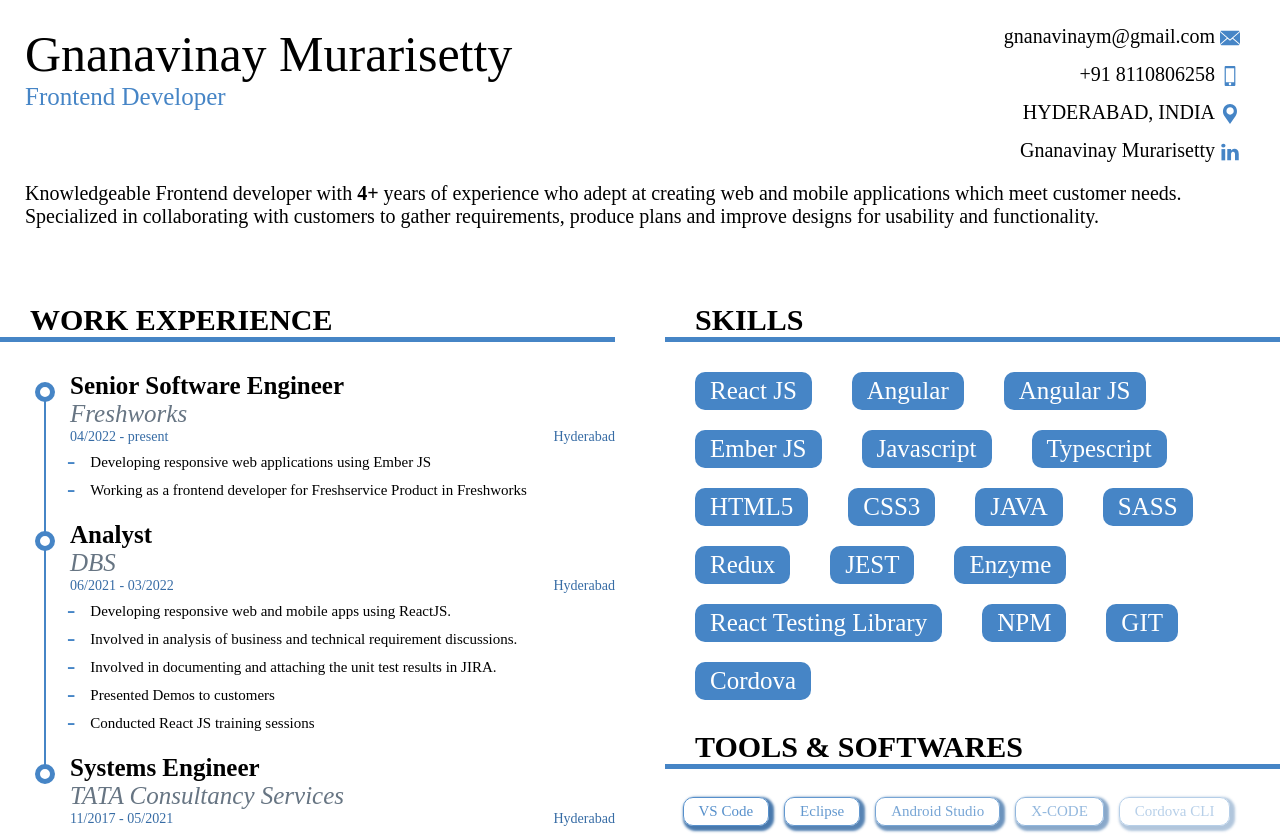
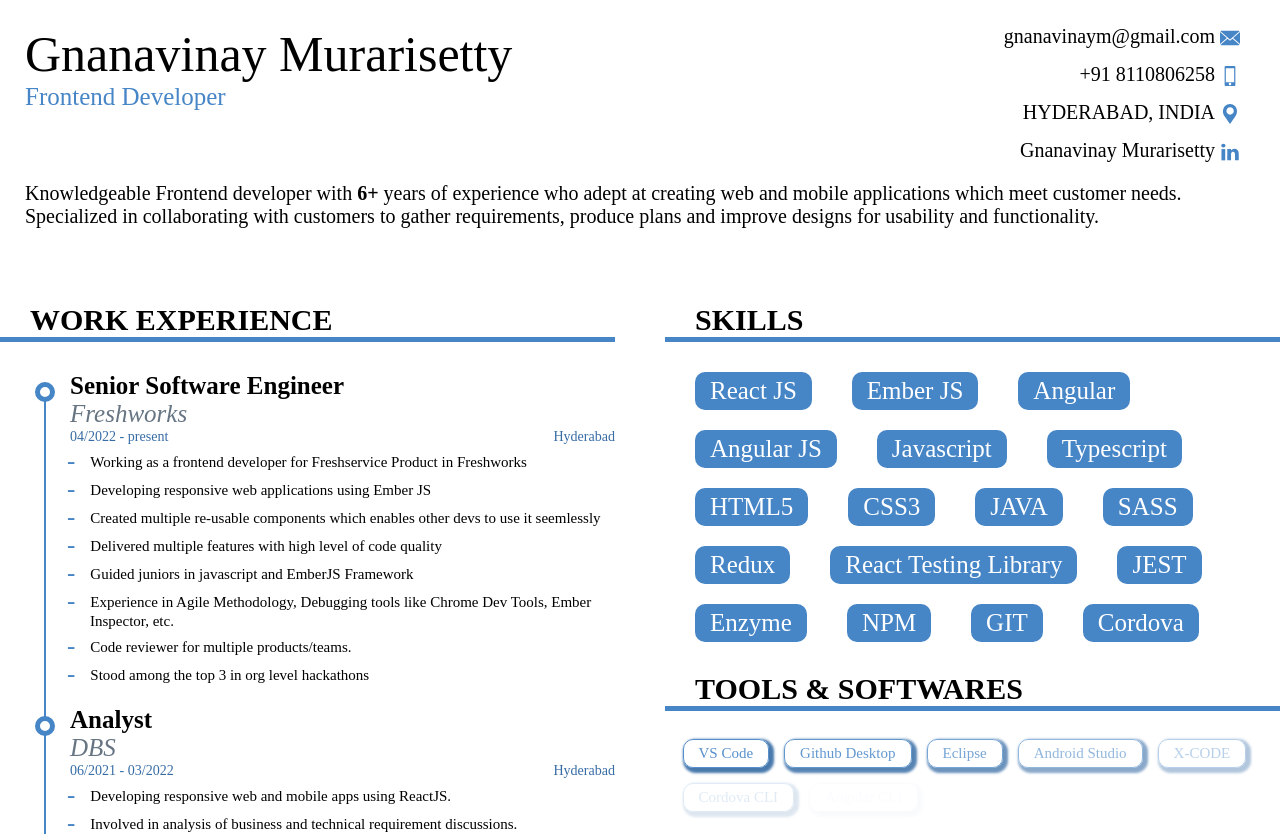
Before and after one commit to vinnu214/my-resume, a React (Create React App) app: page / in a window 1280 px wide. Shown: the top 834 px of the page. Built offline with nearby package versions, Linux system fonts and the light colour scheme.

Commit message:
Updated Freshworks Resume

```diff
--- a/src/components/Description.js
+++ b/src/components/Description.js
@@ -70,7 +70,7 @@ function Description() {
         data-aos="fade-down"
         data-aos-delay="700"
       >
-        Knowledgeable Frontend developer with <strong>4+</strong> years of
+        Knowledgeable Frontend developer with <strong>6+</strong> years of
         experience who adept at creating web and mobile applications which meet
         customer needs. Specialized in collaborating with customers to gather
         requirements, produce plans and improve designs for usability and
--- a/src/resumeData.js
+++ b/src/resumeData.js
@@ -22,8 +22,14 @@ export const WorkExperiences = [
     endDate: "",
     location: "Hyderabad",
     rolesandResp: [
+      "Working as a frontend developer for Freshservice Product in Freshworks",
       "Developing responsive web applications using Ember JS",
-      "Working as a frontend developer for Freshservice Product in Freshworks",
+      "Created multiple re-usable components which enables other devs to use it seemlessly",
+      "Delivered multiple features with high level of code quality",
+      "Guided juniors in javascript and EmberJS Framework",
+      "Experience in Agile Methodology, Debugging tools like Chrome Dev Tools, Ember Inspector, etc.",
+      "Code reviewer for multiple products/teams.",
+      "Stood among the top 3 in org level hackathons"
     ],
   },
   {
@@ -55,15 +61,15 @@ export const WorkExperiences = [
       "Created few components which can be used across multiple projects.",
       "Suggested Improvements to Clients for smooth and great User Experience wherever needed.",
       "Delivered few POCs on Cross Adapter Communication, Progressive Web Apps Successfully.",
-      " Received Appreciations and awards from Organization and Client for handling multiple projects.",
+      "Received Appreciations and awards from Organization and Client for handling multiple projects.",
     ],
   },
 ];
 export const Skills = [
   "React JS",
+  "Ember JS",
   "Angular",
   "Angular JS",
-  "Ember JS",
   "Javascript",
   "Typescript",
   "HTML5",
@@ -71,15 +77,25 @@ export const Skills = [
   "JAVA",
   "SASS",
   "Redux",
+  "React Testing Library",
   "JEST",
   "Enzyme",
-  "React Testing Library",
   "NPM",
   "GIT",
   "Cordova",
 ];
 
 export const AchievementsList = [
+  {
+    name: "Hackathon Runner",
+    yearOfRelease: "2023",
+    certSummary:"Stood Second place in organization level Hackathon"
+  },
+  {
+    name: "Hackathon Winner",
+    yearOfRelease: "2022",
+    certSummary:"Stood First place in organization level Hackathon"
+  },
   {
     name: "Peer Recognition Award",
     yearOfRelease: "2021",
@@ -162,6 +178,7 @@ export const certificationsList = [
 ];
 export const toolsUsed = [
   "VS Code",
+  "Github Desktop",
   "Eclipse",
   "Android Studio",
   "X-CODE",
```
